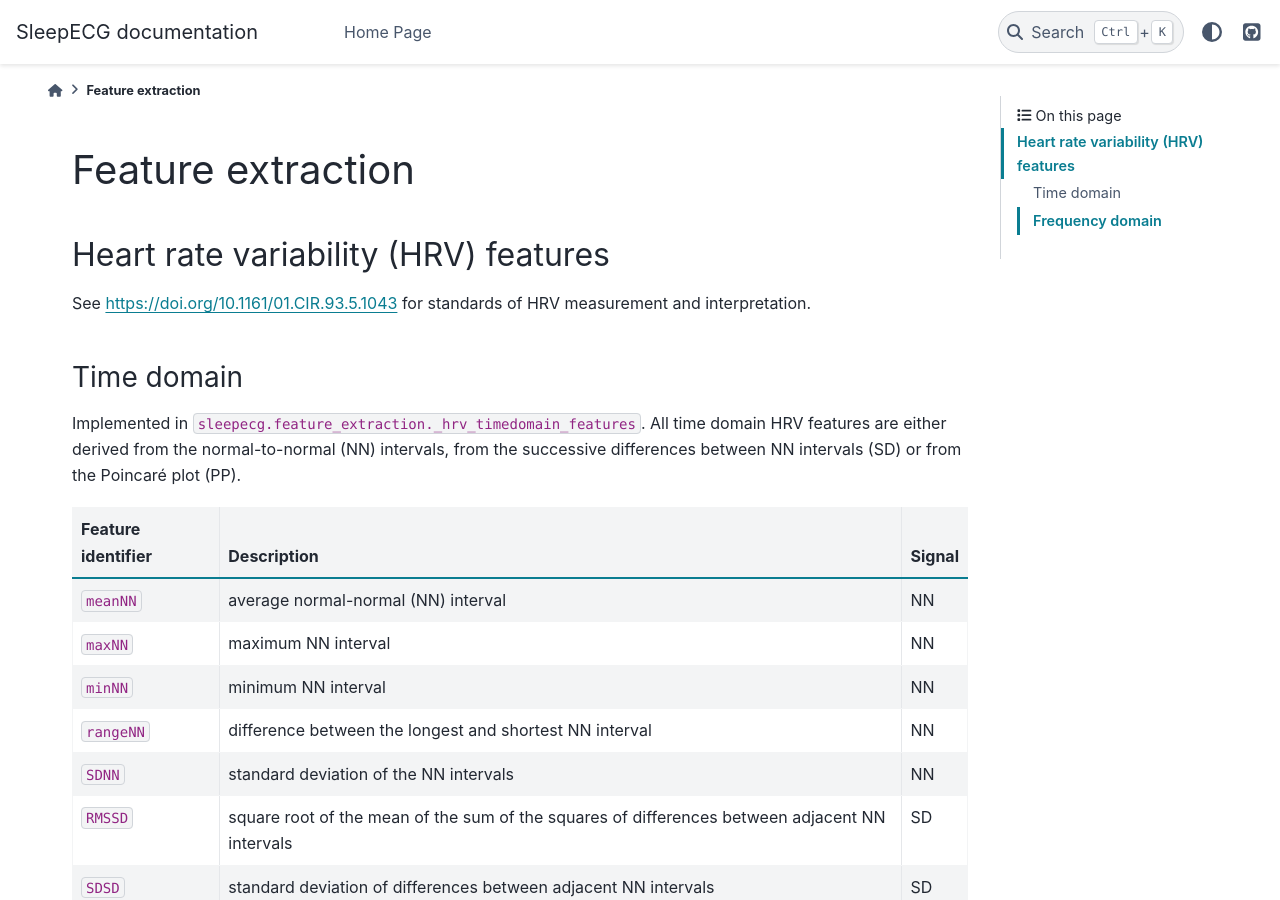
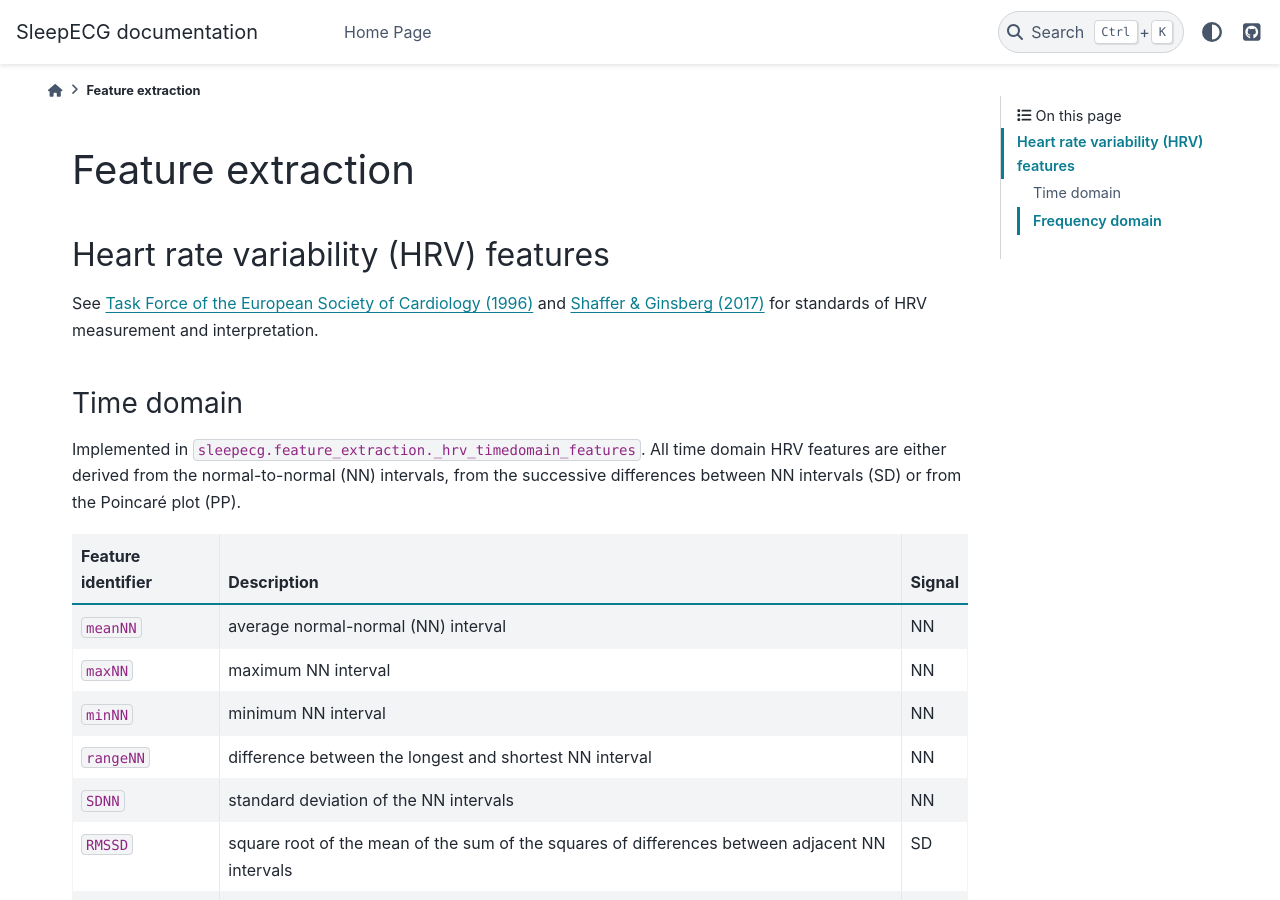
Before and after one commit to cbrnr/sleepecg, a Sphinx documentation site: the page built from doc/source/feature_extraction.md, in a window 1280 px wide and 900 px high. Built offline with Sphinx 7.4.7 and the PyData theme 0.15.4, drawn with Linux system fonts in a browser that asks for light colours; pages that are not in the unit, such as notebooks, are missing from menus.

Commit message:
add reference to `doc/feature_extraction.md`

```diff
--- a/doc/source/feature_extraction.md
+++ b/doc/source/feature_extraction.md
@@ -1,7 +1,7 @@
 # Feature extraction
 
 ## Heart rate variability (HRV) features
-See https://doi.org/10.1161/01.CIR.93.5.1043 for standards of HRV measurement and interpretation.
+See [Task Force of the European Society of Cardiology (1996)](https://doi.org/10.1161/01.CIR.93.5.1043) and [Shaffer & Ginsberg (2017)](https://doi.org/10.3389/fpubh.2017.00258) for standards of HRV measurement and interpretation.
 ### Time domain
 Implemented in `sleepecg.feature_extraction._hrv_timedomain_features`.
 All time domain HRV features are either derived from the normal-to-normal (NN) intervals, from the successive differences between NN intervals (SD) or from the Poincaré plot (PP).
```
